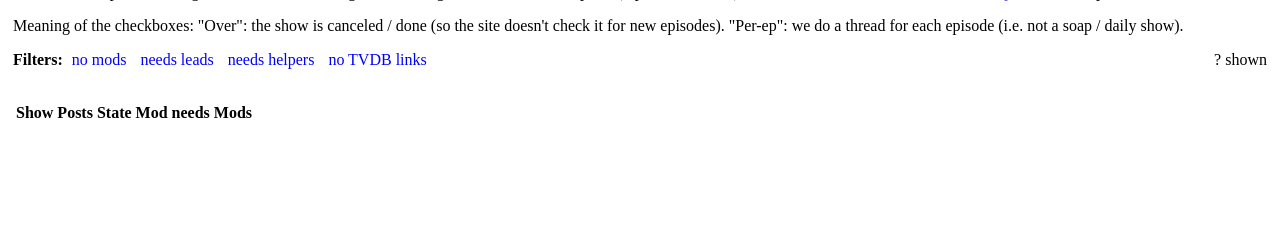
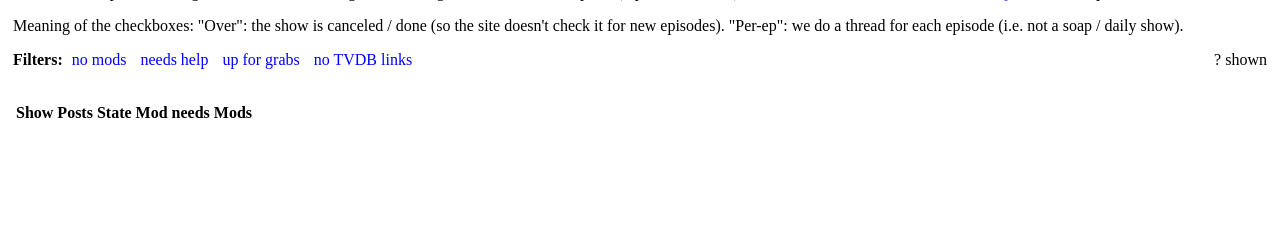
Before and after one commit to djsutherland/PowerTools, a Flask app: template ptv_helper/templates/mod_turfs.html in a window 1280 px wide. Shown: the part 165-405 px from the top of the page. Run offline with Flask 2, Linux system fonts and the light colour scheme; the template is opened without the code that fills it, so the values that code supplies are empty; parts of the project's set-up code (start-up, migrations or seed data) failed here and were passed over; some libraries are stand-ins or nearby versions.

Commit message:
switch to needs-help / up-for-grabs

```diff
--- a/ptv_helper/templates/mod_turfs.html
+++ b/ptv_helper/templates/mod_turfs.html
@@ -94,11 +94,11 @@
     function mark_per_ep_action() {
       $.ajax($SCRIPT_ROOT + '/_mark_per_ep/', get_ajax_checkbox_call($(this), 'do-ep-posts', 'no-ep-posts'));
     }
-    function mark_needs_leads_action() {
-      $.ajax($SCRIPT_ROOT + '/_mark_needs_leads/', get_ajax_checkbox_call($(this), 'needs-leads', 'no-needs-leads'));
+    function mark_needs_help_action() {
+      $.ajax($SCRIPT_ROOT + '/_mark_needs_help/', get_ajax_checkbox_call($(this), 'needs-help', 'no-needs-help'));
     }
-    function mark_needs_backups_action() {
-      $.ajax($SCRIPT_ROOT + '/_mark_needs_backups/', get_ajax_checkbox_call($(this), 'needs-backups', 'no-needs-backups'));
+    function mark_up_for_grabs_action() {
+      $.ajax($SCRIPT_ROOT + '/_mark_up_for_grabs/', get_ajax_checkbox_call($(this), 'up-for-grabs', 'no-up-for-grabs'));
     }
 
     function mod_comments_action() {
@@ -128,8 +128,8 @@
     function bind_row_callbacks(obj) {
       obj.find('.in-canceled').on("change", mark_over_action);
       obj.find('.in-ep-posts').on("change", mark_per_ep_action);
-      obj.find('.in-needs-leads').on("change", mark_needs_leads_action);
-      obj.find('.in-needs-backups').on("change", mark_needs_backups_action);
+      obj.find('.in-needs-help').on("change", mark_needs_help_action);
+      obj.find('.in-up-for-grabs').on("change", mark_up_for_grabs_action);
       obj.find('.havingness').on("change", mod_comments_action);
       obj.find('.comments').on("change", mod_comments_action);
     }
@@ -139,11 +139,11 @@
       if ($('#filter-no-mods').hasClass('active')) {
         $('#shows .has-mods').hide();
       }
-      if ($('#filter-needs-leads').hasClass('active')) {
-        $('#shows .no-needs-leads').hide();
+      if ($('#filter-needs-help').hasClass('active')) {
+        $('#shows .no-needs-help').hide();
       }
-      if ($('#filter-needs-backups').hasClass('active')) {
-        $('#shows .no-needs-backups').hide();
+      if ($('#filter-up-for-grabs').hasClass('active')) {
+        $('#shows .no-up-for-grabs').hide();
       }
       if ($('#filter-no-mods').hasClass('active')) {
         $('#shows .has-mods').hide();
@@ -214,8 +214,8 @@
     <a class="filter" id="filter-my-leads" href="#">my leads</a>
   {% endif %}
   <a class="filter" id="filter-no-mods" href="#">no mods</a>
-  <a class="filter" id="filter-needs-leads" href="#">needs leads</a>
-  <a class="filter" id="filter-needs-backups" href="#">needs helpers</a>
+  <a class="filter" id="filter-needs-help" href="#">needs help</a>
+  <a class="filter" id="filter-up-for-grabs" href="#">up for grabs</a>
   <a class="filter" id="filter-no-tvdb" href="#">no TVDB links</a>
 
   <span style="float: right;"><span id="count">?</span> shown</span>
--- a/ptv_helper/views/turfs.py
+++ b/ptv_helper/views/turfs.py
@@ -90,13 +90,13 @@ def _mark_over():
 def _mark_per_ep():
     return update_show('we_do_ep_posts', bool_val=True)
 
-@app.route('/_mark_needs_leads/', methods=['POST'])
-def _mark_need_leads():
-    return update_show('needs_leads', bool_val=True)
+@app.route('/_mark_needs_help/', methods=['POST'])
+def _mark_needs_help():
+    return update_show('needs_help', bool_val=True)
 
-@app.route('/_mark_needs_backups/', methods=['POST'])
-def _mark_needs_backups():
-    return update_show('needs_backups', bool_val=True)
+@app.route('/_mark_up_for_grabs/', methods=['POST'])
+def _mark_up_for_grabs():
+    return update_show('up_for_grabs', bool_val=True)
 
 
 @app.route('/_mark_territory/', methods=['POST'])
```
Also changed, not shown: ptv_helper/models.py (+2 -5 lines), ptv_helper/templates/turf_row.html (+8 -8 lines).
